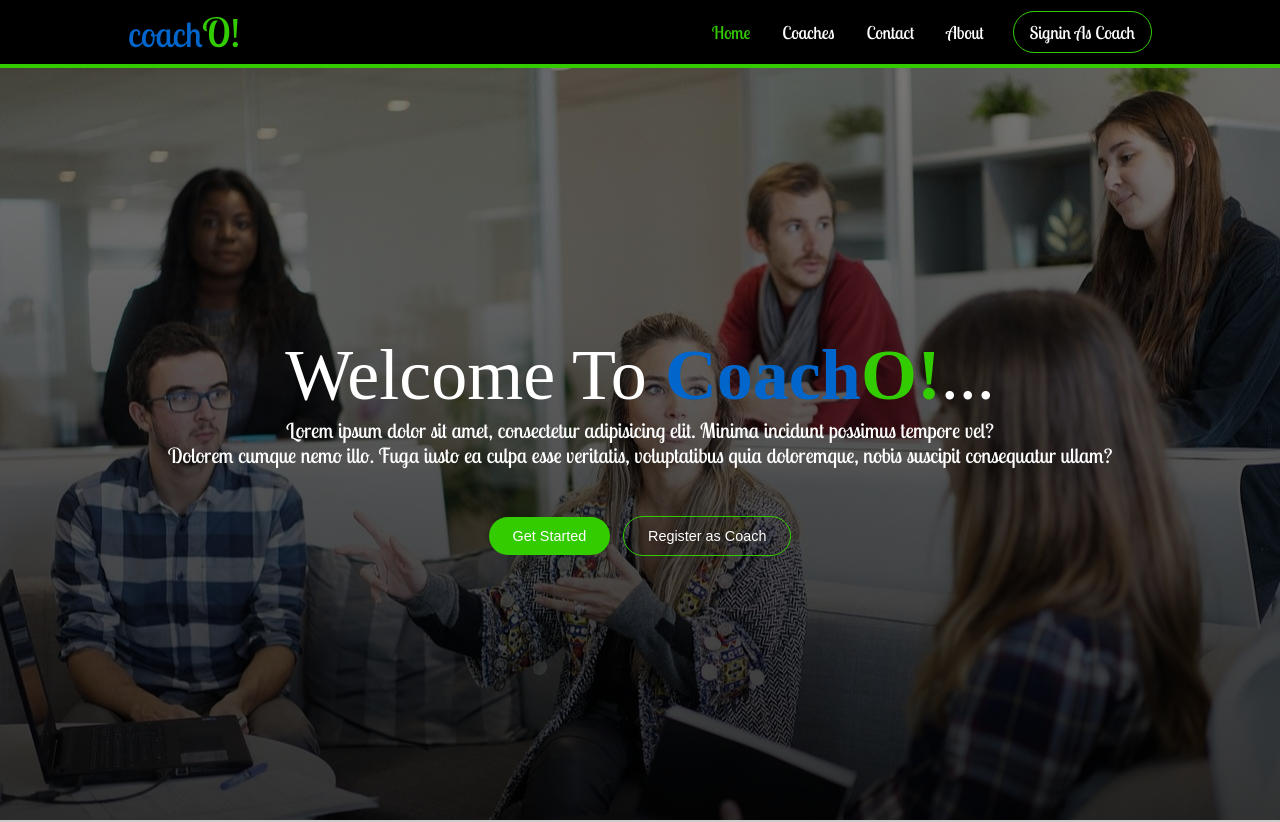
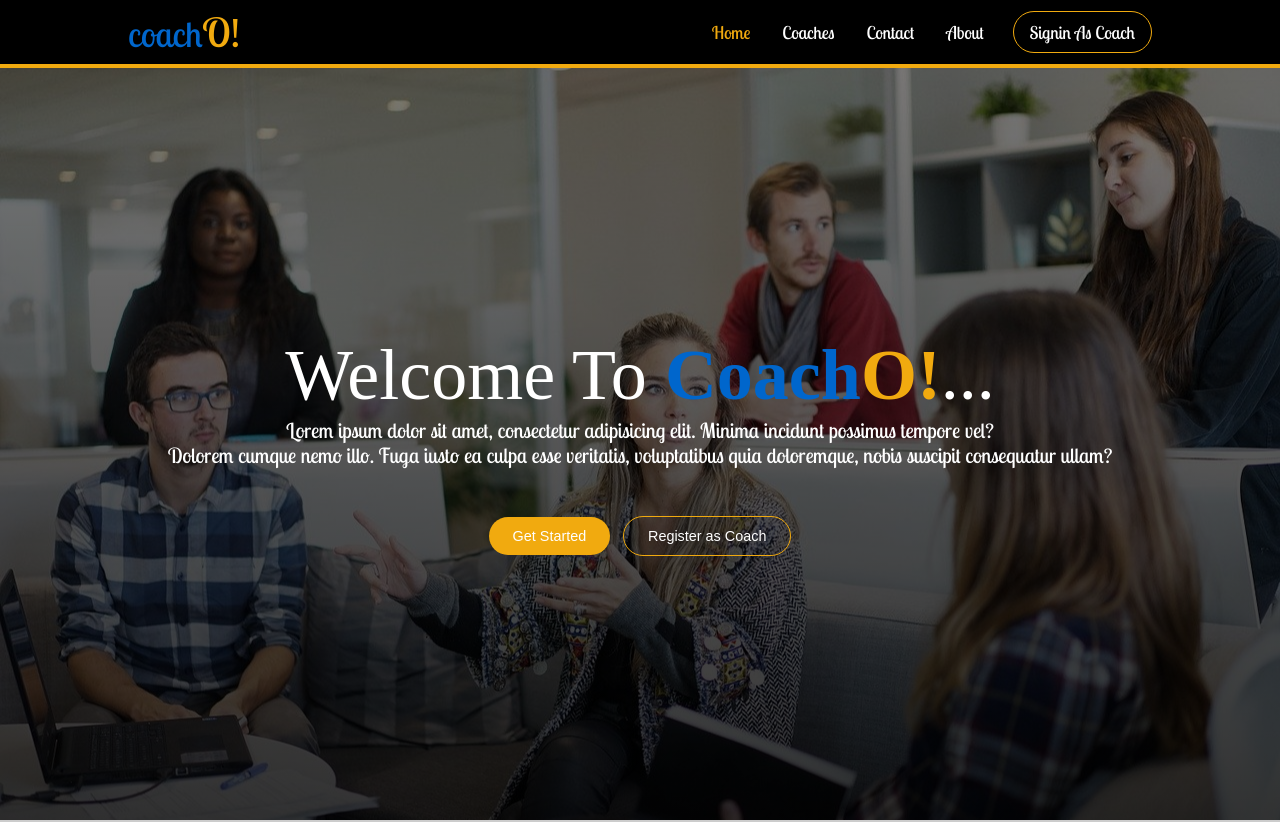
Before and after one commit to kenechukwuJosiah/coach0-app, a Vue app: page / in a window 1280 px wide. Shown: the top 822 px of the page. Built offline with nearby package versions, Linux system fonts and the light colour scheme; a web font is replaced by a local one.

Commit message:
new-interface

```diff
--- a/src/App.vue
+++ b/src/App.vue
@@ -65,7 +65,8 @@ export default {
   --font-regular: 'Gabriola', 'Lobster Two';
   --font-bold: 'Elephant';
   --font-style: 'Herr Von Muellerhoff';
-  --vue-light-color: #33cc00;
+  --vue-light-color: #f1aa0f;
+  /* --vue-light-color: #33cc00; */
   --vue-dark-color: #134d00;
   --dark: #080e06;
   --primary-color: #0066cc;
```
